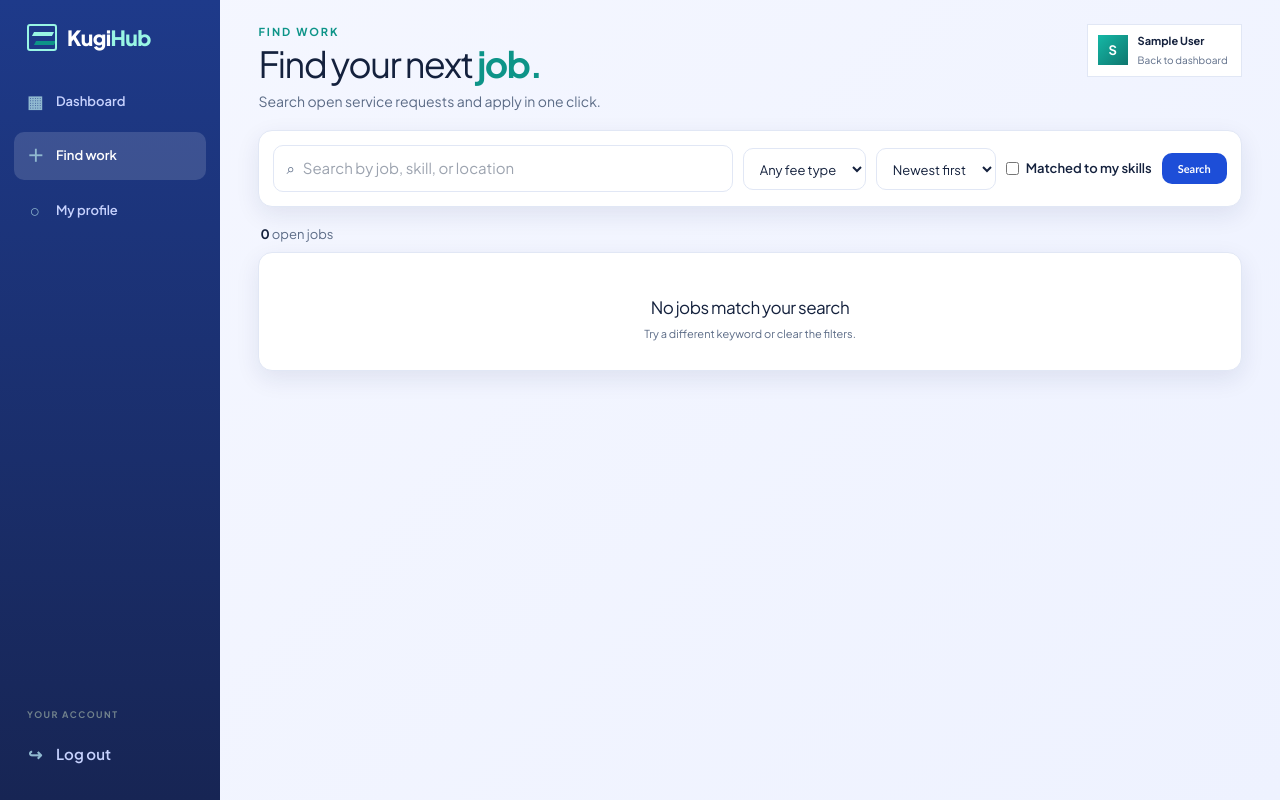
After one commit to sariiie/KugiHub, a Django app: page /home/jobs/ in a window 1280 px wide. The commit adds this page. Run offline with Django 5.2, Linux system fonts and the light colour scheme; the visitor is signed in with stand-in values (Sample User, id 1); data comes from the database, SQL or seed files in the repository; data that the repository does not hold is empty; some libraries are stand-ins or nearby versions.

Commit message:
feat(home): add find-work page with search, filters and sorting

```diff
--- a/home/urls.py
+++ b/home/urls.py
@@ -8,4 +8,5 @@ urlpatterns = [
     path('employer/', views.employer_home_view, name='employer'),
     path('employer/post/', views.post_job_view, name='post_job'),
     path('jobs/<int:job_id>/apply/', views.apply_view, name='apply'),
+        path('jobs/', views.find_work_view, name='find_work'),
 ]
--- a/home/views.py
+++ b/home/views.py
@@ -121,3 +121,64 @@ def post_job_view(request):
         messages.success(request, f'"{job.title}" is now live.')
         return redirect('home:employer')
     return render(request, 'home/post_job.html', {'form': form, 'initial': _initial(request.user)})
+
+@login_required
+def find_work_view(request):
+    """Worker 'Find work' page: search, filter and sort open jobs."""
+    if (redirect_to := _role_guard(request, 'worker')):
+        return redirect_to
+    profile, _ = WorkerProfile.objects.get_or_create(worker=request.user)
+
+    q = request.GET.get('q', '').strip()
+    fee_type = request.GET.get('fee', '')
+    if fee_type not in Job.FeeType.values:
+        fee_type = ''
+    sort = request.GET.get('sort', 'newest')
+    matched_only = request.GET.get('matched') == '1'
+
+    jobs = (Job.objects.filter(status=Job.Status.OPEN)
+            .select_related('employer__employer')
+            .prefetch_related('skills'))
+    if q:
+        jobs = jobs.filter(Q(title__icontains=q) | Q(location__icontains=q)
+                           | Q(skills__skill_name__icontains=q)).distinct()
+    if fee_type:
+        jobs = jobs.filter(fee_type=fee_type)
+
+    if sort == 'fee_high':
+        jobs = jobs.order_by('-fee_amount')
+    elif sort == 'fee_low':
+        jobs = jobs.order_by('fee_amount')
+    else:
+        if sort != 'match':
+            sort = 'newest'
+        jobs = jobs.order_by('-posted_at')
+
+    my_skill_ids = set(profile.skills.values_list('pk', flat=True))
+    applied_ids = set(profile.applications.values_list('job_id', flat=True))
+    cards = []
+    for job in jobs[:100]:
+        job_skills = list(job.skills.all())
+        matched = any(s.pk in my_skill_ids for s in job_skills)
+        if matched_only and not matched:
+            continue
+        cards.append({
+            'job': job,
+            'skills': job_skills,
+            'matched': matched,
+            'applied': job.pk in applied_ids,
+        })
+    if sort == 'match':
+        cards.sort(key=lambda c: not c['matched'])   # matched first (stable sort)
+
+    return render(request, 'home/find_work.html', {
+        'initial': _initial(request.user),
+        'cards': cards,
+        'total': len(cards),
+        'q': q,
+        'fee_type': fee_type,
+        'sort': sort,
+        'matched_only': matched_only,
+        'filtered': bool(q or fee_type or matched_only or sort != 'newest'),
+        'fee_choices': Job.FeeType.choices,
+    })
--- a/static/css/styles.css
+++ b/static/css/styles.css
@@ -250,3 +250,23 @@ h1 { margin-top: 12px; font-size: clamp(34px, 4.2vw, 54px); line-height: 1.05; }
 .job-card[hidden] { display: none; }
 .empty-state { padding: 28px 22px; text-align: center; }
 .empty-state .button-primary { display: inline-flex; gap: 10px; margin-top: 18px; text-decoration: none; }
+
+/* ===== Increment: find-work page ===== */
+.find-wrap { max-width: 1210px; margin: 0 auto; }
+.find-filters { display: flex; flex-wrap: wrap; align-items: center; gap: 10px; padding: 14px; border: 1px solid var(--line); border-radius: 14px; background: #fff; box-shadow: var(--shadow); }
+.find-search { display: flex; flex: 1 1 260px; align-items: center; gap: 8px; padding: 0 12px; border: 1px solid var(--line); border-radius: 10px; background: #fff; }
+.find-search:focus-within { border-color: var(--orange); box-shadow: 0 0 0 3px rgba(13, 148, 136, .15); }
+.find-search span { color: var(--muted); }
+.find-search input { flex: 1; min-width: 0; padding: 11px 0; border: 0; outline: 0; background: transparent; font: inherit; }
+.find-filters select { padding: 11px 12px; border: 1px solid var(--line); border-radius: 10px; background: #fff; color: var(--ink); font: inherit; font-size: 13px; }
+.find-check { display: inline-flex; align-items: center; gap: 7px; font-size: 13px; font-weight: 600; cursor: pointer; }
+.find-check input { accent-color: var(--orange); }
+.find-summary { display: flex; align-items: center; justify-content: space-between; margin: 18px 2px 8px; color: var(--muted); font-size: 13px; }
+.find-summary p { margin: 0; }
+.find-summary strong { color: var(--ink); }
+.find-summary a { color: var(--orange); font-weight: 700; text-decoration: none; }
+.find-summary a:hover { text-decoration: underline; }
+.job-grid { display: grid; grid-template-columns: repeat(auto-fill, minmax(340px, 1fr)); gap: 14px; }
+.job-grid .job-card { display: flex; flex-direction: column; margin-top: 0; }
+.job-grid .job-card-footer { margin-top: auto; }
+.job-grid .empty-state { grid-column: 1 / -1; padding: 28px 22px; text-align: center; }
--- /dev/null
+++ b/templates/home/find_work.html
@@ -0,0 +1,88 @@
+{% extends 'base.html' %}
+{% block title %}Find work | KugiHub{% endblock %}
+{% block content %}
+<div class="dashboard-shell">
+    <aside class="dashboard-sidebar">
+        <a class="dashboard-brand" href="{% url 'home:home' %}"><span class="brand-mark" aria-hidden="true"></span><span>Kugi<span>Hub</span></span></a>
+        <nav class="dashboard-nav" aria-label="Main navigation">
+            <a class="dashboard-nav-link" href="{% url 'home:home' %}"><span>▦</span> Dashboard</a>
+            <a class="dashboard-nav-link is-active" href="{% url 'home:find_work' %}"><span>＋</span> Find work</a>
+            <a class="dashboard-nav-link" href="{% url 'home:home' %}#profile"><span>○</span> My profile</a>
+        </nav>
+        <div class="sidebar-bottom">
+            <p class="sidebar-label">YOUR ACCOUNT</p>
+            <form method="post" action="{% url 'accounts:logout' %}">{% csrf_token %}<button type="submit" class="dashboard-nav-link logout-button"><span>↪</span> Log out</button></form>
+        </div>
+    </aside>
+
+    <main class="dashboard-main">
+        <header class="dashboard-header">
+            <div>
+                <p class="kicker dashboard-kicker">FIND WORK</p>
+                <h1>Find your next <strong>job.</strong></h1>
+                <p class="dashboard-subtitle">Search open service requests and apply in one click.</p>
+            </div>
+            <a class="profile-chip" href="{% url 'home:home' %}#profile"><span class="profile-avatar">{{ initial }}</span><span><strong>{{ user.get_full_name }}</strong><small>Back to dashboard</small></span></a>
+        </header>
+
+        <div class="find-wrap">
+            <form method="get" class="find-filters">
+                <div class="find-search"><span>⌕</span><input type="search" name="q" value="{{ q }}" placeholder="Search by job, skill, or location" aria-label="Search jobs"></div>
+                <select name="fee" aria-label="Fee type">
+                    <option value="">Any fee type</option>
+                    {% for value, label in fee_choices %}<option value="{{ value }}"{% if value == fee_type %} selected{% endif %}>{{ label }}</option>{% endfor %}
+                </select>
+                <select name="sort" aria-label="Sort by">
+                    <option value="newest"{% if sort == 'newest' %} selected{% endif %}>Newest first</option>
+                    <option value="match"{% if sort == 'match' %} selected{% endif %}>Best match</option>
+                    <option value="fee_high"{% if sort == 'fee_high' %} selected{% endif %}>Highest fee</option>
+                    <option value="fee_low"{% if sort == 'fee_low' %} selected{% endif %}>Lowest fee</option>
+                </select>
+                <label class="find-check"><input type="checkbox" name="matched" value="1"{% if matched_only %} checked{% endif %}> Matched to my skills</label>
+                <button type="submit" class="job-button">Search</button>
+            </form>
+
+            <div class="find-summary">
+                <p><strong>{{ total }}</strong> open job{{ total|pluralize }}{% if q %} for “{{ q }}”{% endif %}</p>
+                {% if filtered %}<a href="{% url 'home:find_work' %}">Clear filters</a>{% endif %}
+            </div>
+
+            <div class="job-grid">
+                {% for card in cards %}
+                <article class="job-card{% if card.matched %} job-card-featured{% endif %}">
+                    <div class="job-card-top"><span class="job-tag{% if not card.matched %} job-tag-quiet{% endif %}">{% if card.matched %}MATCHED FOR YOU{% else %}NEW LISTING{% endif %}</span><span class="job-time">Posted {{ card.job.posted_at|timesince }} ago</span></div>
+                    <h3>{{ card.job.title }}</h3>
+                    <p class="job-client">{{ card.job.employer }} · {{ card.job.location }}</p>
+                    <div class="job-details">
+                        {% for skill in card.skills %}<span>▣ {{ skill.skill_name }}</span>{% endfor %}
+                        <span>◷ {{ card.job.get_fee_type_display }}</span>
+                        <strong>₱{{ card.job.fee_amount|floatformat:"-2" }}</strong>
+                    </div>
+                    <div class="job-card-footer">
+                        <span class="client-rating">★ {{ card.job.employer.trust_score }} client trust</span>
+                        {% if card.applied %}
+                        <span class="client-rating">✓ Applied</span>
+                        {% else %}
+                        <form method="post" action="{% url 'home:apply' card.job.pk %}">{% csrf_token %}<button type="submit" class="job-button">Apply <span>→</span></button></form>
+                        {% endif %}
+                    </div>
+                </article>
+                {% empty %}
+                <article class="job-card empty-state">
+                    <h3>No jobs match your search</h3>
+                    <p class="job-client">Try a different keyword or clear the filters.</p>
+                </article>
+                {% endfor %}
+            </div>
+        </div>
+    </main>
+</div>
+<script>
+(function () {
+    var controls = document.querySelectorAll('.find-filters select, .find-filters input[type="checkbox"]');
+    controls.forEach(function (el) {
+        el.addEventListener('change', function () { el.form.submit(); });
+    });
+})();
+</script>
+{% endblock %}
--- a/templates/home/home.html
+++ b/templates/home/home.html
@@ -6,7 +6,7 @@
         <a class="dashboard-brand" href="{% url 'home:home' %}"><span class="brand-mark" aria-hidden="true"></span><span>Kugi<span>Hub</span></span></a>
         <nav class="dashboard-nav" aria-label="Main navigation">
             <a class="dashboard-nav-link is-active" href="{% url 'home:home' %}"><span>▦</span> Dashboard</a>
-            <a class="dashboard-nav-link" href="#jobs"><span>＋</span> Find work</a>
+            <a class="dashboard-nav-link" href="{% url 'home:find_work' %}"><span>＋</span> Find work</a>
             <a class="dashboard-nav-link" href="#profile"><span>○</span> My profile</a>
         </nav>
         <div class="sidebar-bottom">
```
